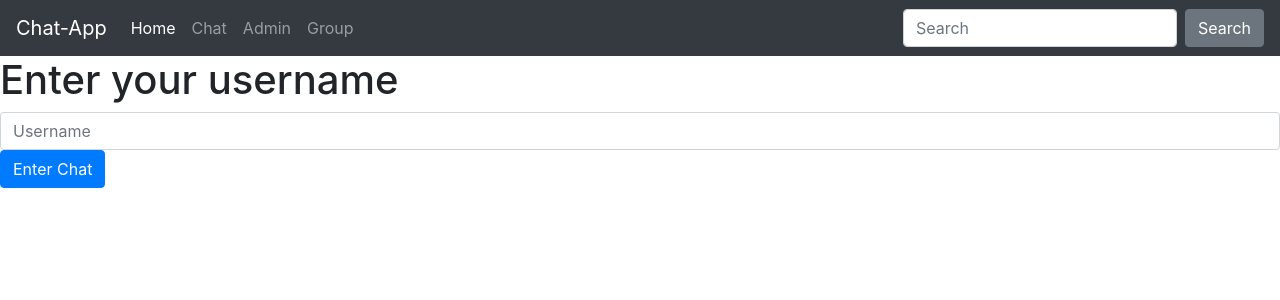
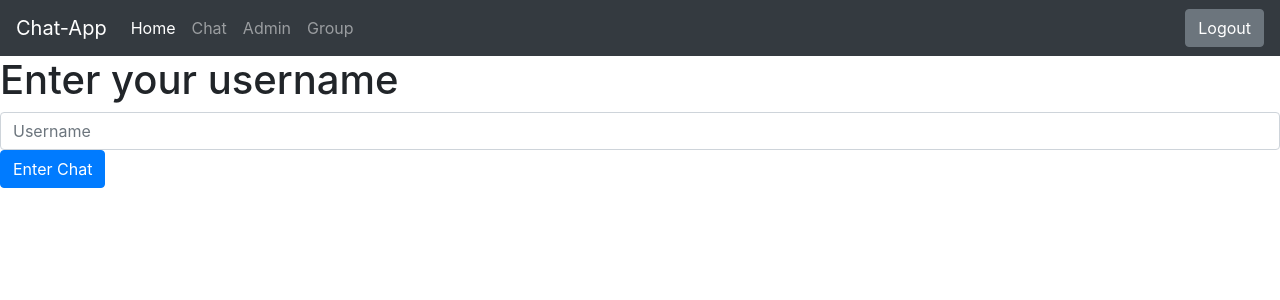
Before and after one commit to MarveLouis/3813ICT_assignment1, an Angular app in the folder angular-app/: page / in a window 1280 px wide. Shown: the top 300 px of the page. Built offline with nearby package versions, Linux system fonts and the light colour scheme.

Commit message:
Logout function added, with some validation

```diff
--- a/angular-app/src/app/app.component.html
+++ b/angular-app/src/app/app.component.html
@@ -19,10 +19,9 @@
         <a class="nav-link" routerLink="group">Group</a>
       </li>
     </ul>
-    <form class="form-inline my-2 my-lg-0">
-      <input class="form-control mr-sm-2" type="text" placeholder="Search">
-      <button class="btn btn-secondary my-2 my-sm-0" type="submit">Search</button>
-    </form>
+    <div id="logout">
+      <button class="btn btn-secondary my-2 my-sm-0" type="button" (click)="logout()">Logout</button>
+    </div>
   </div>
 </nav>
 <router-outlet></router-outlet>
--- a/angular-app/src/app/app.component.ts
+++ b/angular-app/src/app/app.component.ts
@@ -1,4 +1,5 @@
-import { Component } from '@angular/core';
+import { Component, OnInit } from '@angular/core';
+import { Router } from '@angular/router';
 
 @Component({
   selector: 'app-root',
@@ -7,4 +8,18 @@ import { Component } from '@angular/core';
 })
 export class AppComponent {
   title = 'Chat App';
+
+  constructor(private router: Router) { }
+
+  logout() {
+    event.preventDefault();
+    if (!sessionStorage.username) {
+      alert("You're not logged in.");
+    } else {
+      sessionStorage.clear();
+      console.log(sessionStorage);
+      alert("Logout successful.");
+      this.router.navigateByUrl('');
+    }
+  }
 }
```
